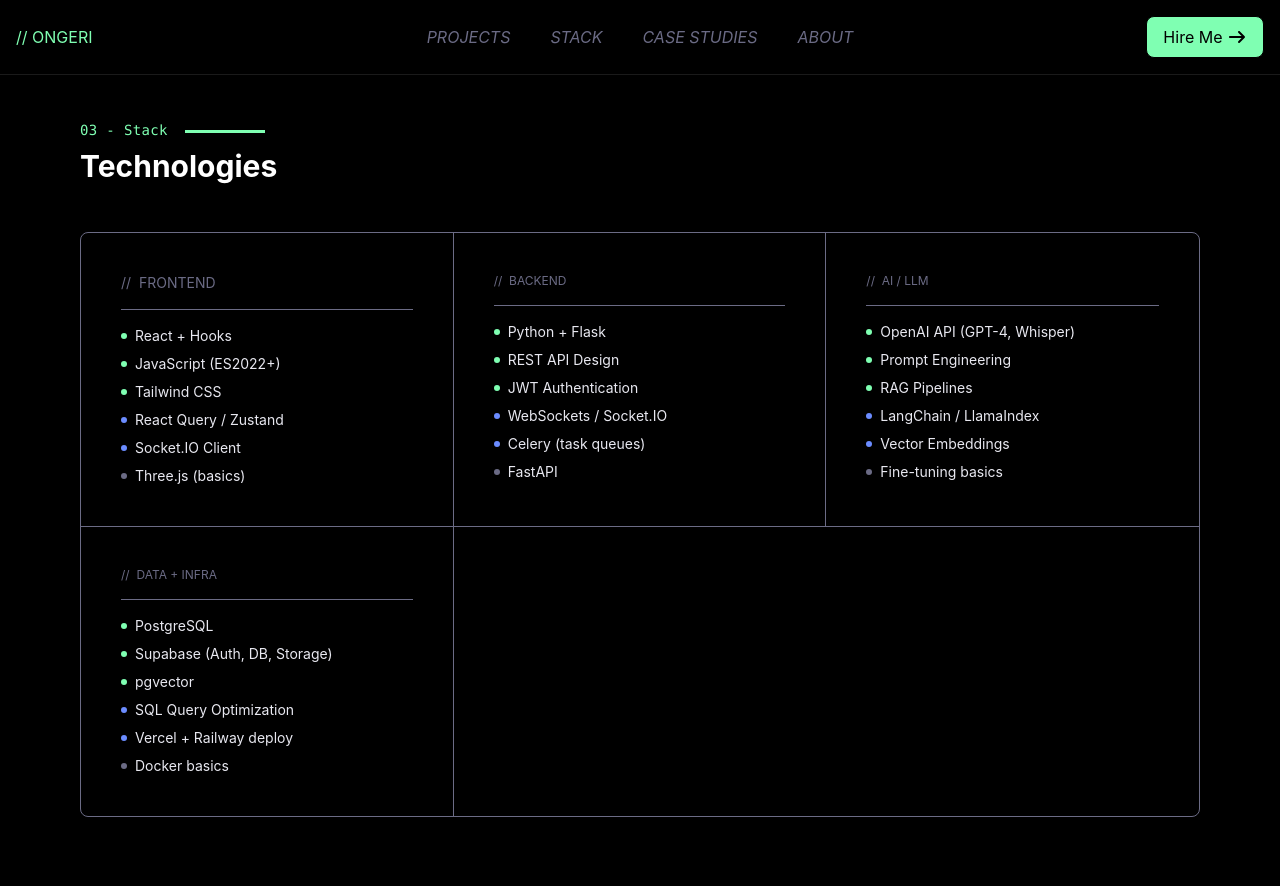
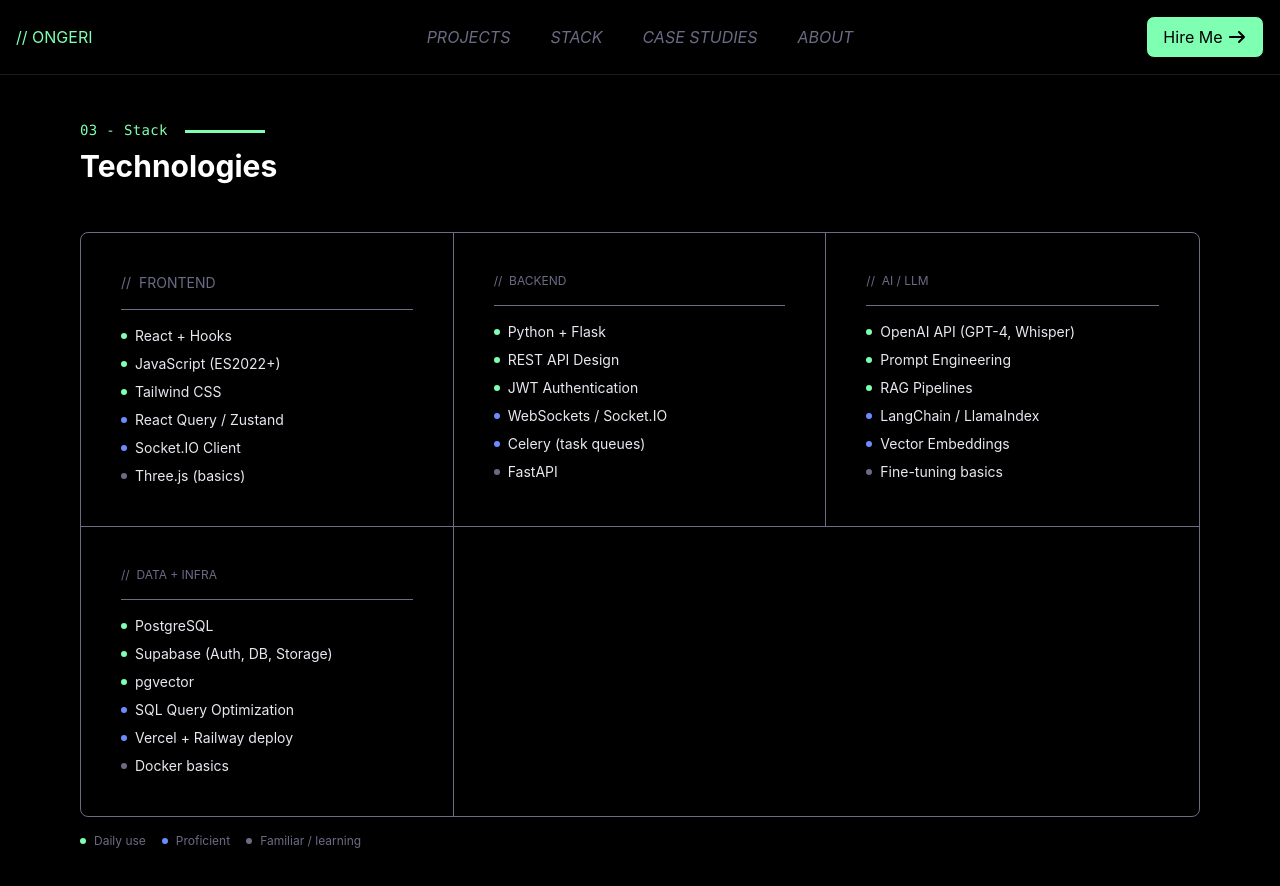
Before and after one commit to Ongeri123/Ongeri, a React (Vite) app: page /stack in a window 1280 px wide. Shown: the top 886 px of the page. Before the commit the page ends 865 px from the top, so only its background shows below. Built offline with nearby package versions, Linux system fonts and the light colour scheme; a web font is replaced by a local one.

Commit message:
categorize the tech stacks according on how I use them and knowledge level

```diff
--- a/src/components/Stack.jsx
+++ b/src/components/Stack.jsx
@@ -53,6 +53,11 @@ const Stack = () => {
                     </ul>
                 </div>
             </div>
+            <div className="flex justify-start gap-4 w-full max-w-6xl mt-4">
+                <p className="text-muted text-xs flex items-center gap-2"><span className="w-1.5 h-1.5 rounded-full bg-accent"></span>Daily use</p>
+                <p className="text-muted text-xs flex items-center gap-2"><span className="w-1.5 h-1.5 rounded-full bg-periwinkle"></span>Proficient</p>
+                <p className="text-muted text-xs flex items-center gap-2"><span className="w-1.5 h-1.5 rounded-full bg-muted"></span>Familiar / learning</p>
+            </div>
         </div>
     )
  ;
```
